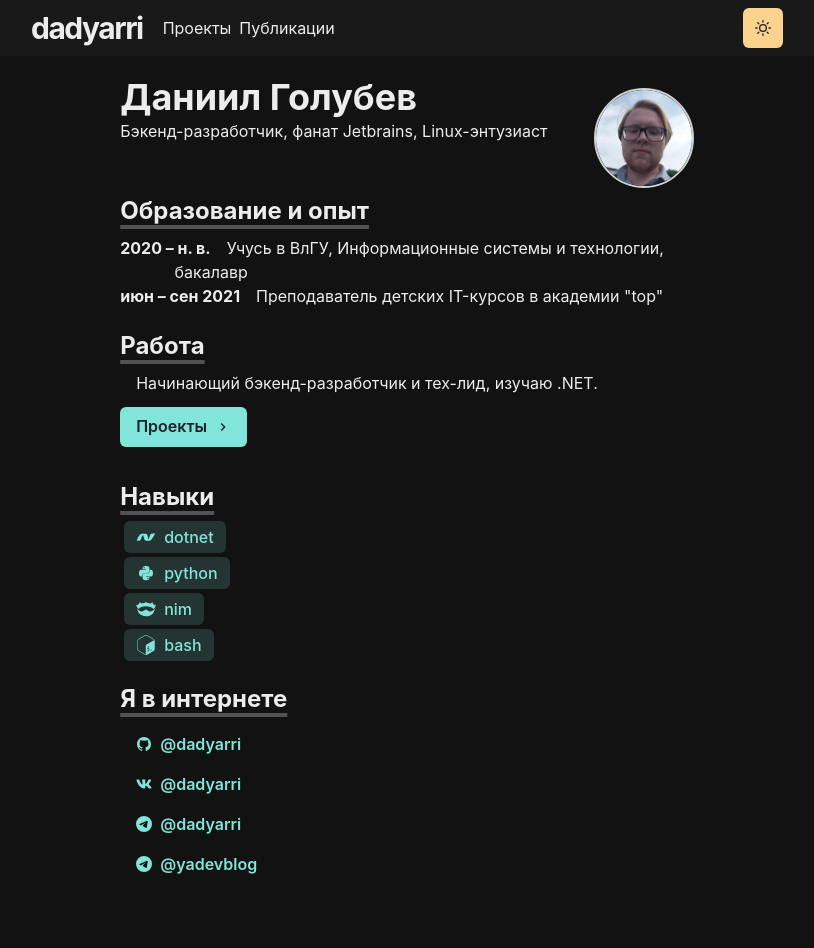
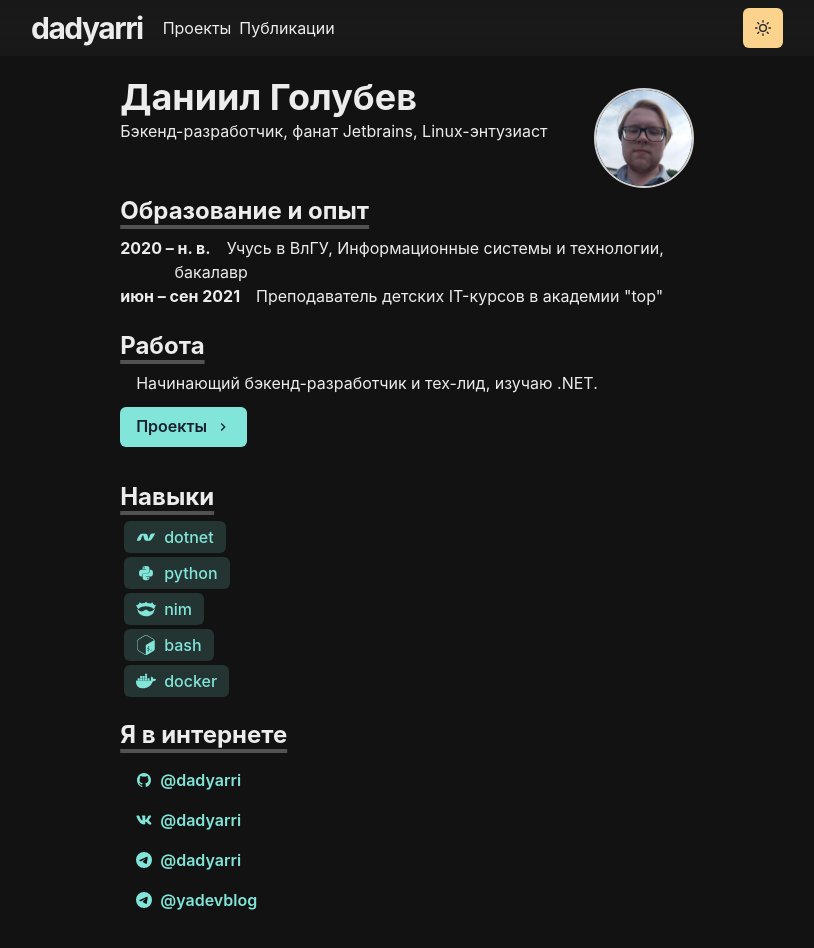
Before and after one commit to daniilko0/portfolio, a Next.js app: page / in a window 1280 px wide. Shown: the top 948 px of the page, without its empty margins (233-1047 px from the left). Built offline with nearby package versions, Linux system fonts and the light colour scheme; a web font is replaced by a local one.

Commit message:
add some skills

```diff
--- a/pages/index.js
+++ b/pages/index.js
@@ -9,7 +9,8 @@ import {
   Link,
   Tag,
   TagLeftIcon,
-  TagLabel
+  TagLabel,
+  Tooltip
 } from '@chakra-ui/react';
 
 import Section from '../components/section';
@@ -21,7 +22,7 @@ import Layout from '../components/layouts/article';
 import { IoLogoGithub, IoLogoVk } from 'react-icons/io5';
 import { BsTelegram } from 'react-icons/bs';
 import { DiDotnet, DiPython } from 'react-icons/di';
-import { SiNim, SiGnubash } from 'react-icons/si';
+import { SiNim, SiGnubash, SiDocker } from 'react-icons/si';
 
 const Page = () => {
   return (
@@ -86,6 +87,7 @@ const Page = () => {
           </Heading>
           <List>
             <ListItem m={1}>
+              <Tooltip hasArrow label={"ef core, asp.net"} placement={"right"}>
                 <Tag
                     size={'lg'}
                     key={'dotnet'}
@@ -95,8 +97,10 @@ const Page = () => {
                   <TagLeftIcon boxSize={'20px'} as={DiDotnet} />
                   <TagLabel>dotnet</TagLabel>
                 </Tag>
+              </Tooltip>
             </ListItem>
             <ListItem m={1}>
+              <Tooltip hasArrow label={"fastapi, tortoise"} placement={"right"}>
               <Tag
                 size={'lg'}
                 key={'python'}
@@ -106,6 +110,7 @@ const Page = () => {
                 <TagLeftIcon boxSize={'20px'} as={DiPython} />
                 <TagLabel>python</TagLabel>
               </Tag>
+              </Tooltip>
             </ListItem>
             <ListItem m={1}>
               <Tag
@@ -128,6 +133,19 @@ const Page = () => {
                 <TagLeftIcon boxSize={'20px'} as={SiGnubash} />
                 <TagLabel>bash</TagLabel>
               </Tag>
+            </ListItem>
+            <ListItem m={1}>
+              <Tooltip hasArrow label={"docker compose"} placement={"right"}>
+              <Tag
+                  size={'lg'}
+                  key={'docker'}
+                  variant={'subtle'}
+                  colorScheme={'teal'}
+              >
+                <TagLeftIcon boxSize={'20px'} as={SiDocker} />
+                <TagLabel>docker</TagLabel>
+              </Tag>
+              </Tooltip>
             </ListItem>
           </List>
         </Section>
```
Lines whose indentation alone changed are shown as unchanged.
